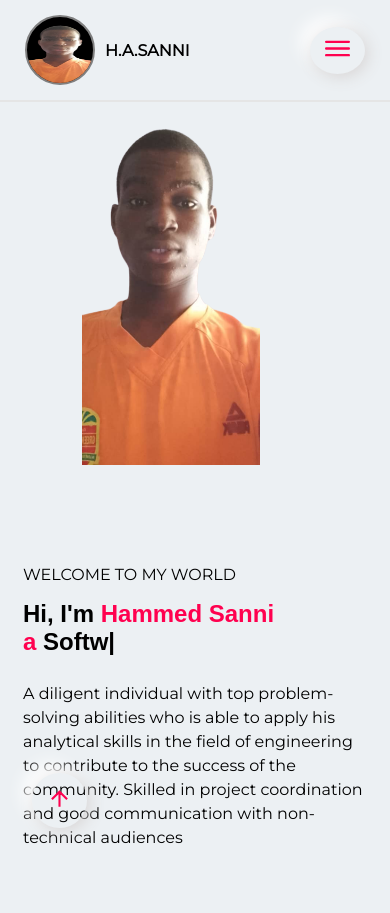
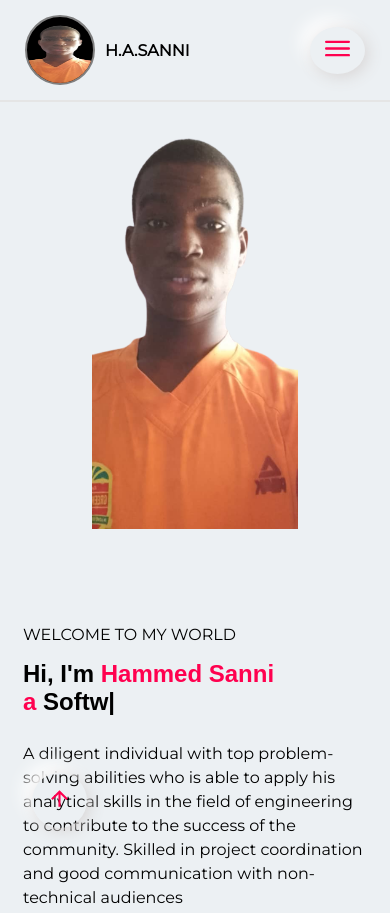
Before and after one commit to AbdulHameedi/portfolio_june_23, a plain HTML site: page index.html in a window 390 px wide. Shown: the top 913 px of the page. Drawn offline with nearby package versions, Linux system fonts and the light colour scheme.

```diff
--- a/assets/style/style.css
+++ b/assets/style/style.css
@@ -335,6 +335,7 @@
         padding-right: 23px;
         padding-left: 23px;
     }
+
     .nav-bar{
         padding: 15px 25px;
     }
@@ -343,7 +344,10 @@
     }
     .img-hero{
         text-align: center;
-
+        display: flex;
+        align-items: center;
+        justify-content: center;
+        padding-right: 0rem;
     }
     .img-hero img{
         width: 60%;
```
